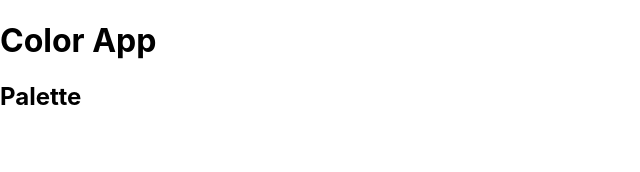
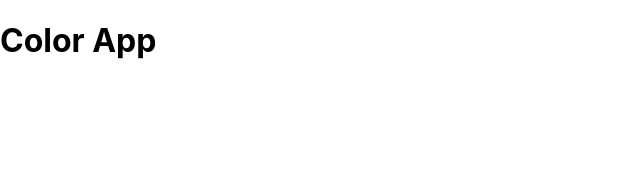
Before and after one commit to uxmoon/color-app, a React (Vite) app: page / in a window 1280 px wide. Shown: the top 172 px of the page, without its empty margins (0-640 px from the left). Built offline with nearby package versions, Linux system fonts and the light colour scheme.

Commit message:
Added pseudo code

```diff
--- a/src/components/Palette.jsx
+++ b/src/components/Palette.jsx
@@ -2,8 +2,10 @@ import React from "react";
 
 export default function Palette() {
   return (
-    <div>
-      <h2>Palette</h2>
+    <div className="Palette">
+      {/* Header - Navbar */}
+      <div className="Palette-colors">{/* color boxes */}</div>
+      {/* Footer */}
     </div>
   );
 }
```
